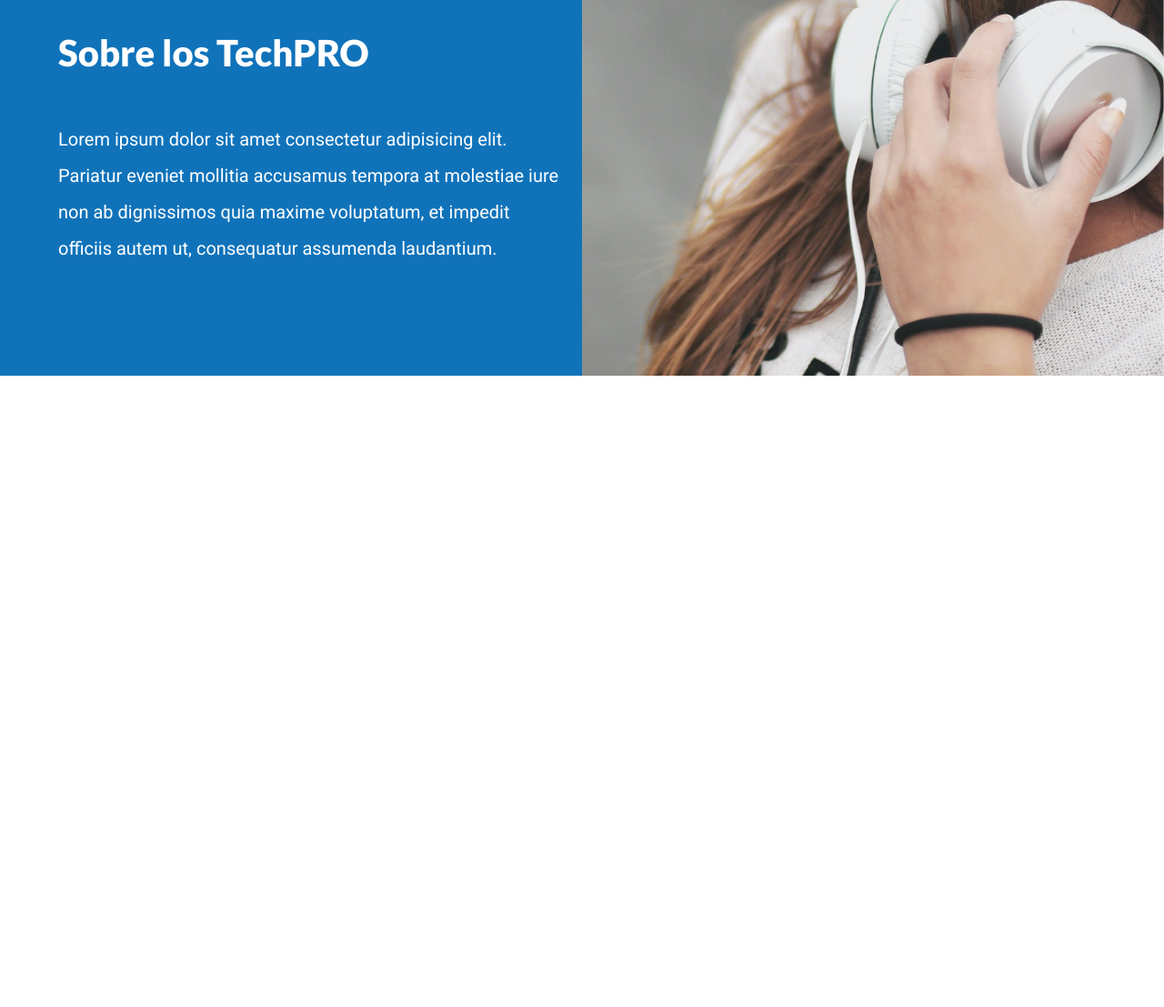
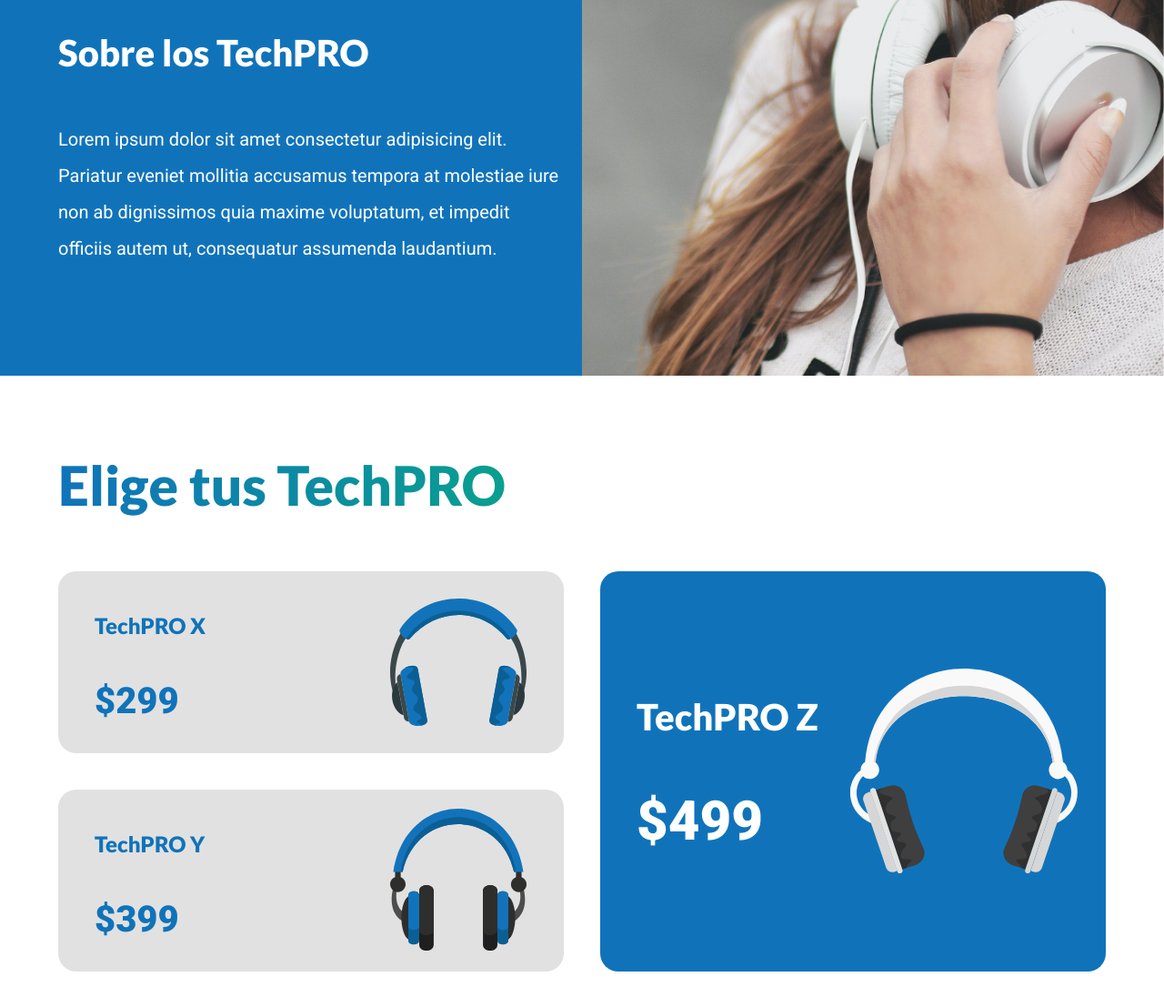
Before and after one commit to LMCyber/Sitio-TechPRO, a plain HTML site: page index.html in a window 1280 px wide. Shown: the part 1135-2242 px from the top of the page at 91% size. Before the commit the page ends 1548 px from the top, so only its background shows below. Drawn offline with Linux system fonts and the light colour scheme.

Commit message:
Clase 147

```diff
--- a/css/styles.css
+++ b/css/styles.css
@@ -242,3 +242,98 @@ img {
   font-size: 2rem;
   line-height: 2;
 }
+
+/* Modelos */
+.modelos {
+  padding: var(--separacion) 0;
+}
+
+.header-modelos {
+  font-size: 6rem;
+  margin-bottom: var(--separacion);
+}
+
+.listado-modelos {
+  display: flex;
+  flex-direction: column-reverse;
+}
+
+@media (min-width: 992px) {
+  .listado-modelos {
+    display: grid;
+    grid-template-columns: repeat(2, 1fr);
+    grid-template-rows: repeat(2, 20rem);
+    gap: 4rem;
+  }
+}
+
+.modelo {
+  background-color: var(--grisClaro);
+  margin-bottom: 2rem;
+  padding-left: 4rem;
+  color: var(--primario);
+  border-radius: 2rem;
+  min-height: 20rem;
+  display: flex;
+  flex-direction: column;
+  justify-content: center;
+  background-repeat: no-repeat;
+  background-position: 90% center;
+  background-size: 15rem;
+  transition-property: transform background-size;
+  transition-duration: 0.3s;
+}
+
+.modelo:hover {
+  transform: scale(1.1);
+  background-size: 30rem;
+}
+
+@media (min-width: 992px) {
+  .modelo {
+    margin-bottom: 0;
+  }
+}
+
+.modelo h3 {
+  font-size: 2.4rem;
+}
+
+.modelo .precio {
+  font-size: 4rem;
+  font-weight: 900;
+  line-height: 0;
+}
+
+.modelo:first-of-type {
+  margin-bottom: 0;
+}
+
+.modelo-x {
+  background-image: url(../img/modelo-x.svg);
+}
+
+.modelo-y {
+  background-image: url(../img/modelo-y.svg);
+}
+
+.modelo-z {
+  background-image: url(../img/modelo-z.svg);
+  background-color: var(--primario);
+  color: var(--blanco);
+}
+
+@media (min-width: 992px) {
+  .modelo-z {
+    grid-column: 2/3;
+    grid-row: 1/3;
+    background-size: 25rem;
+  }
+
+  .modelo-z h3 {
+    font-size: 4rem;
+  }
+}
+.modelo-z .precio {
+  font-size: 6rem;
+}
--- a/index.html
+++ b/index.html
@@ -109,5 +109,28 @@
         </div>
       </div>
     </section>
+
+    <main class="contenedor modelos">
+      <h2 class="text-center degradado-verde header-modelos">
+        Elige tus TechPRO
+      </h2>
+
+      <div class="listado-modelos">
+        <div class="modelo modelo-x">
+          <h3>TechPRO X</h3>
+          <p class="precio">$299</p>
+        </div>
+
+        <div class="modelo modelo-y">
+          <h3>TechPRO Y</h3>
+          <p class="precio">$399</p>
+        </div>
+
+        <div class="modelo modelo-z">
+          <h3>TechPRO Z</h3>
+          <p class="precio">$499</p>
+        </div>
+      </div>
+    </main>
   </body>
 </html>
```
Also changed, not shown: 1 other file.
